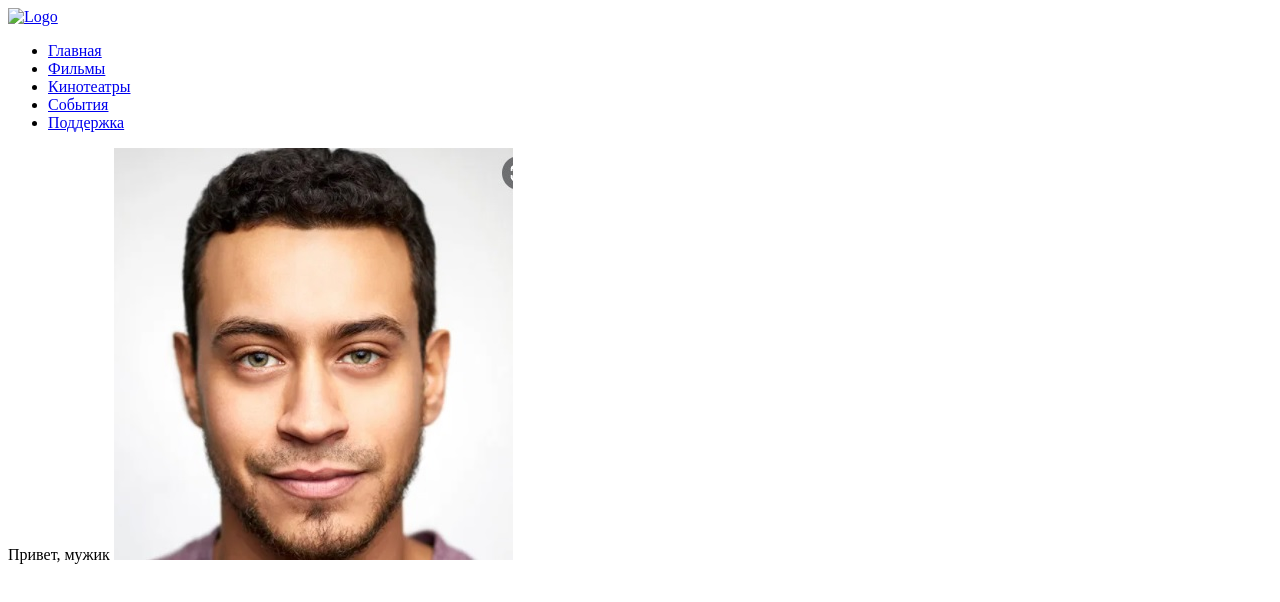
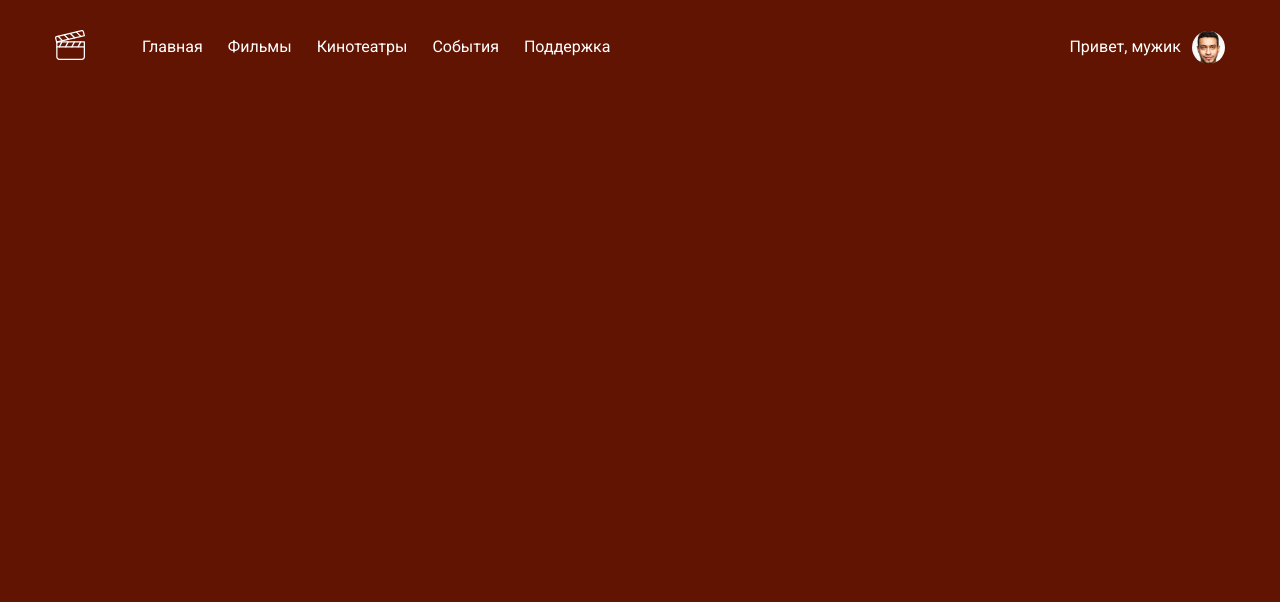
Before and after one commit to GroTeeFame/cinema-site, a plain HTML site: page index.html in a window 1280 px wide. Drawn offline with Linux system fonts and the light colour scheme; the site is published under a folder, as on GitHub Pages, so addresses that start at the root find nothing.

Commit message:
Изменил подключение css

```diff
--- a/index.html
+++ b/index.html
@@ -8,13 +8,13 @@
     <link rel="preconnect" href="https://fonts.googleapis.com">
     <link rel="preconnect" href="https://fonts.gstatic.com" crossorigin>
     <link href="https://fonts.googleapis.com/css2?family=Roboto:wght@400;700&display=swap" rel="stylesheet">
-    <link rel="stylesheet" href="/css/normalize.css">
-    <link rel="stylesheet" href="/css/style.css">
+    <link rel="stylesheet" href="css/normalize.css">
+    <link rel="stylesheet" href="css/style.css">
 </head>
 <body>
     <header class="header container">
         <a href="/">
-            <img src="/img/logo.svg" alt="Logo">
+            <img src="img/logo.svg" alt="Logo">
         </a>
         <nav class="nav">
             <ul class="menu">
```
